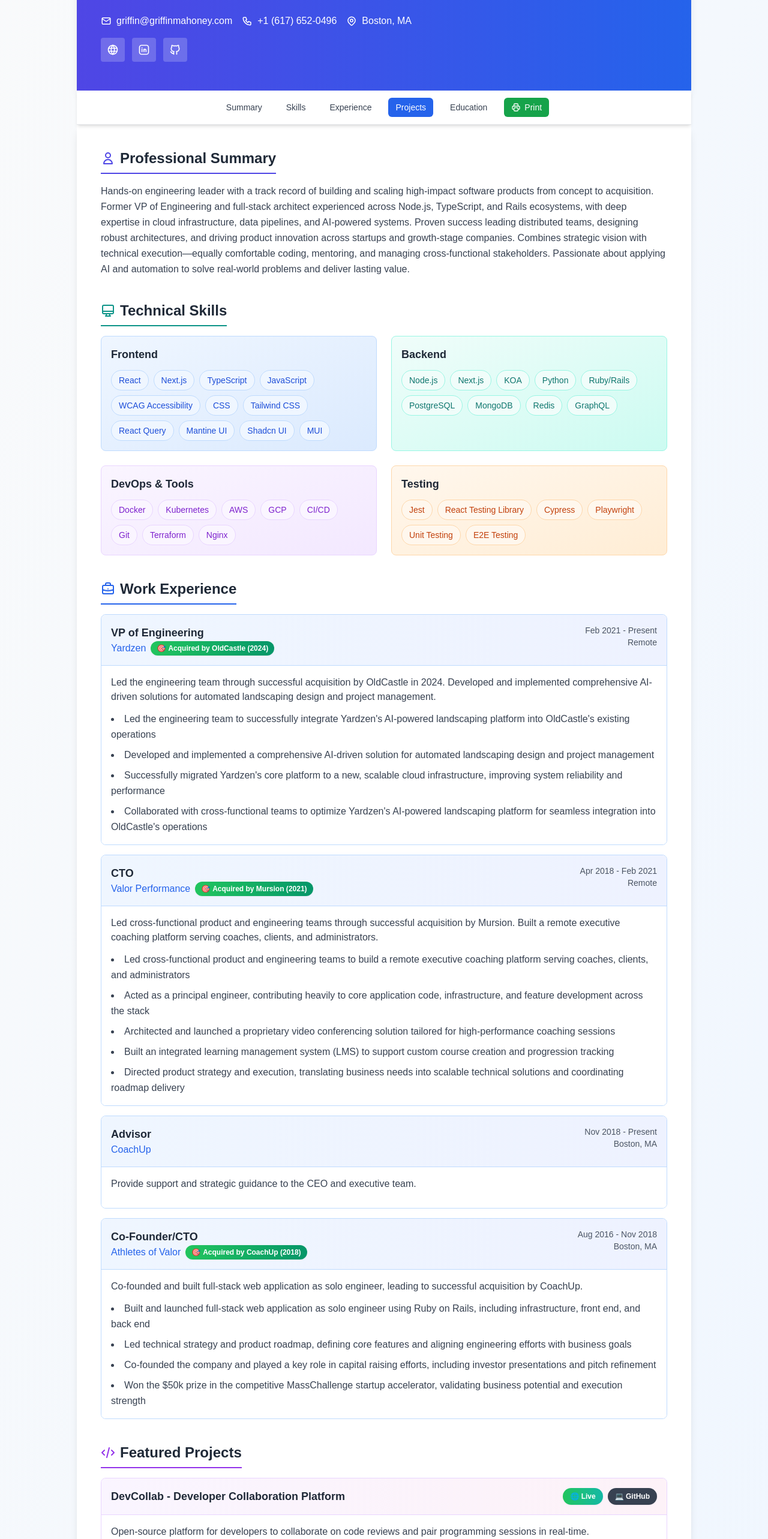
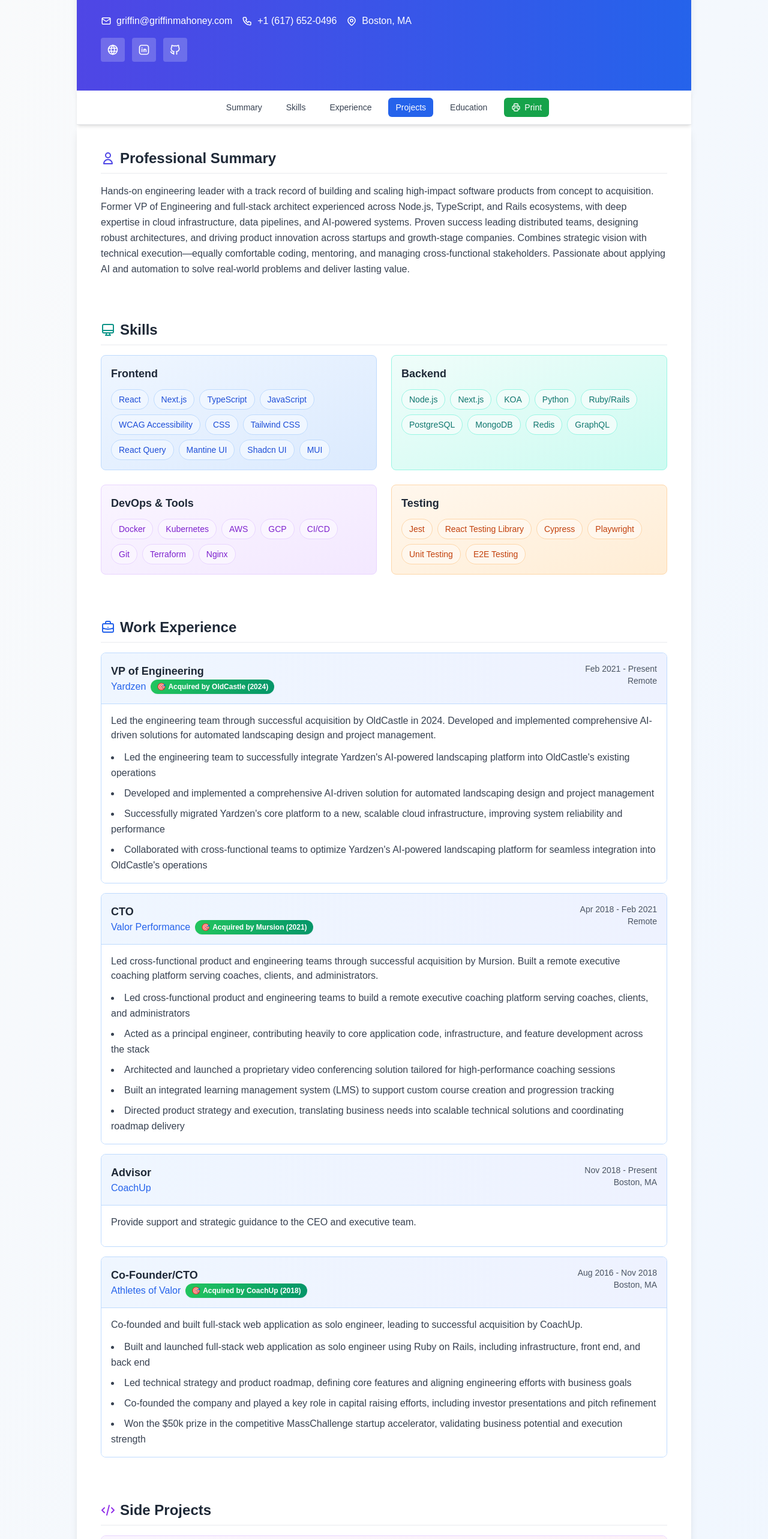
Before and after one commit to griffinm/resume, a Next.js app: page /resume in a window 1280 px wide. Shown: the part 234-2800 px from the top of the page at 60% size. Built offline with nearby package versions, Linux system fonts and the light colour scheme.

Commit message:
Checkpoint

```diff
--- a/src/app/globals.css
+++ b/src/app/globals.css
@@ -1,6 +1,10 @@
 @tailwind base;
 @tailwind components;
 @tailwind utilities;
+
+.resume-section-header {
+  @apply text-2xl font-bold text-gray-800 mb-4 border-b-2 border-gray-100 pb-2 inline-flex items-center gap-2 w-full;
+}
 
 :root {
   /* Base colors */
--- a/src/app/resume/page.tsx
+++ b/src/app/resume/page.tsx
@@ -7,10 +7,6 @@ import { SkillsSection } from "@/components/SkillsSection";
 import { WorkExperienceSection } from "@/components/WorkExperienceSection";
 import { ProjectsSection } from "@/components/ProjectsSection";
 import { EducationSection } from "@/components/EducationSection";
-import { CertificationsSection } from "@/components/CertificationsSection";
-import { LanguagesSection } from "@/components/LanguagesSection";
-import { AchievementsSection } from "@/components/AchievementsSection";
-import { VolunteerWorkSection } from "@/components/VolunteerWorkSection";
 
 export default function ResumePage() {
   const {
@@ -19,14 +15,7 @@ export default function ResumePage() {
     education,
     skills,
     projects,
-    certifications,
-    languages,
-    achievements,
-    volunteerWork
   } = resumeData;
-  const showCertifications = certifications.length > 0;
-  const showLanguages = languages.length > 0;
-
 
   return (
     <>
@@ -40,7 +29,7 @@ export default function ResumePage() {
           <Navigation />
 
           <div className="bg-white shadow-lg rounded-b-lg print:shadow-none">
-            <div className="px-6 py-8 md:px-10 md:py-10">
+            <div className="px-6 py-8 md:px-10 md:py-10 flex flex-col gap-8">
 
               <section id="summary">
                 <SummarySection summary={personalInfo.summary} />
--- a/src/components/EducationSection/EducationSection.tsx
+++ b/src/components/EducationSection/EducationSection.tsx
@@ -9,7 +9,7 @@ export function EducationSection({ education }: EducationSectionProps) {
 
   return (
     <section className="mb-10">
-      <h2 className="text-2xl font-bold text-gray-800 mb-4 border-b-2 border-green-600 pb-2 inline-flex items-center gap-2">
+      <h2 className="resume-section-header">
         <svg className="w-6 h-6 text-green-600" fill="none" strokeLinecap="round" strokeLinejoin="round" strokeWidth="2" viewBox="0 0 24 24" stroke="currentColor">
           <path d="M12 14l9-5-9-5-9 5 9 5z" />
           <path d="M12 14l6.16-3.422a12.083 12.083 0 01.665 6.479A11.952 11.952 0 0012 20.055a11.952 11.952 0 00-6.824-2.998 12.078 12.078 0 01.665-6.479L12 14z" />
--- a/src/components/ProjectsSection/ProjectsSection.tsx
+++ b/src/components/ProjectsSection/ProjectsSection.tsx
@@ -9,11 +9,11 @@ export function ProjectsSection({ projects }: ProjectsSectionProps) {
 
   return (
     <section className="mb-10">
-      <h2 className="text-2xl font-bold text-gray-800 mb-4 border-b-2 border-purple-600 pb-2 inline-flex items-center gap-2">
+      <h2 className="resume-section-header">
         <svg className="w-6 h-6 text-purple-600" fill="none" strokeLinecap="round" strokeLinejoin="round" strokeWidth="2" viewBox="0 0 24 24" stroke="currentColor">
           <path d="M10 20l4-16m4 4l4 4-4 4M6 16l-4-4 4-4" />
         </svg>
-        Featured Projects
+        Side Projects
       </h2>
       <div className="space-y-4">
         {projects.map((project) => (
--- a/src/components/SkillsSection/SkillsSection.tsx
+++ b/src/components/SkillsSection/SkillsSection.tsx
@@ -19,11 +19,11 @@ export function SkillsSection({ skills }: SkillsSectionProps) {
 
   return (
     <section className="mb-10">
-      <h2 className="text-2xl font-bold text-gray-800 mb-4 border-b-2 border-teal-600 pb-2 inline-flex items-center gap-2">
+      <h2 className="resume-section-header">
         <svg className="w-6 h-6 text-teal-600" fill="none" strokeLinecap="round" strokeLinejoin="round" strokeWidth="2" viewBox="0 0 24 24" stroke="currentColor">
           <path d="M9.75 17L9 20l-1 1h8l-1-1-.75-3M3 13h18M5 17h14a2 2 0 002-2V5a2 2 0 00-2-2H5a2 2 0 00-2 2v10a2 2 0 002 2z" />
         </svg>
-        Technical Skills
+        Skills
       </h2>
       <div className="grid grid-cols-1 md:grid-cols-2 gap-6">
         {skills.map((skillGroup, index) => {
--- a/src/components/SummarySection/SummarySection.tsx
+++ b/src/components/SummarySection/SummarySection.tsx
@@ -7,7 +7,7 @@ export function SummarySection({ summary }: SummarySectionProps) {
 
   return (
     <section className="mb-10">
-      <h2 className="text-2xl font-bold text-gray-800 mb-4 border-b-2 border-indigo-600 pb-2 inline-flex items-center gap-2">
+      <h2 className="resume-section-header">
         <svg className="w-6 h-6 text-indigo-600" fill="none" strokeLinecap="round" strokeLinejoin="round" strokeWidth="2" viewBox="0 0 24 24" stroke="currentColor">
           <path d="M16 7a4 4 0 11-8 0 4 4 0 018 0zM12 14a7 7 0 00-7 7h14a7 7 0 00-7-7z" />
         </svg>
--- a/src/components/WorkExperienceSection/WorkExperienceSection.tsx
+++ b/src/components/WorkExperienceSection/WorkExperienceSection.tsx
@@ -9,7 +9,7 @@ export function WorkExperienceSection({ workExperience }: WorkExperienceSectionP
 
   return (
     <section className="mb-10">
-      <h2 className="text-2xl font-bold text-gray-800 mb-4 border-b-2 border-blue-600 pb-2 inline-flex items-center gap-2">
+      <h2 className="resume-section-header">
         <svg className="w-6 h-6 text-blue-600" fill="none" strokeLinecap="round" strokeLinejoin="round" strokeWidth="2" viewBox="0 0 24 24" stroke="currentColor">
           <path d="M21 13.255A23.931 23.931 0 0112 15c-3.183 0-6.22-.62-9-1.745M16 6V4a2 2 0 00-2-2h-4a2 2 0 00-2 2v2m4 6h.01M5 20h14a2 2 0 002-2V8a2 2 0 00-2-2H5a2 2 0 00-2 2v10a2 2 0 002 2z" />
         </svg>
```
